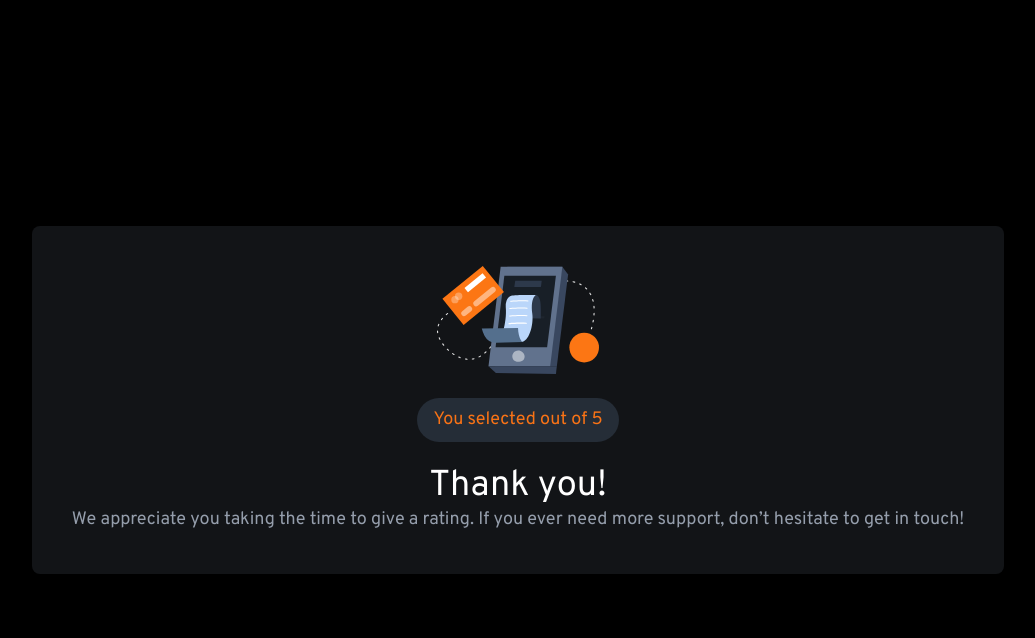
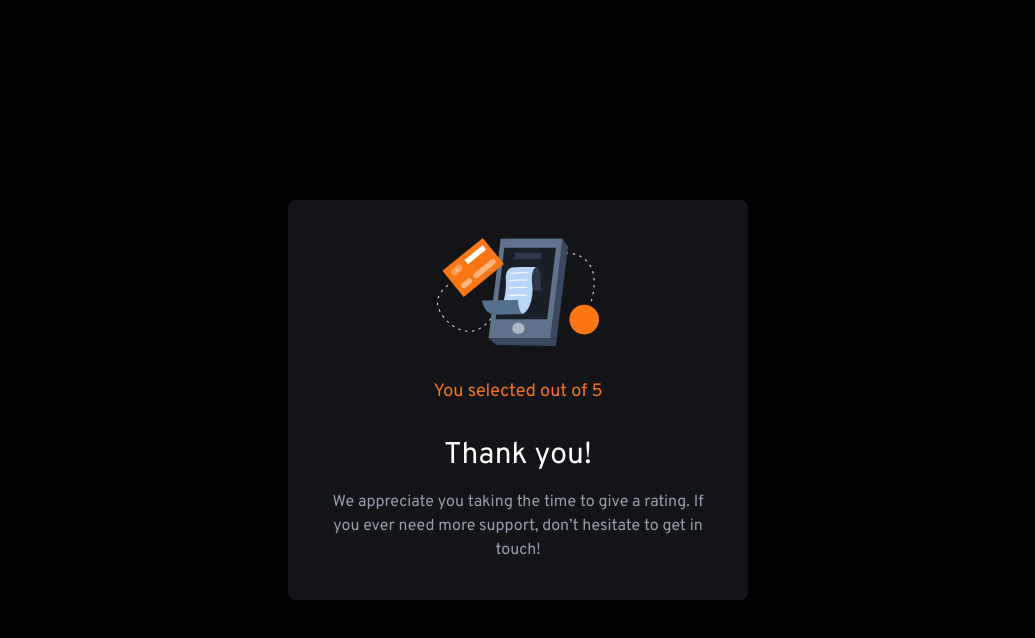
Before and after one commit to lavollmer/interactive-rating-component, a React (Vite) app: page / in a window 1280 px wide. Both pictures are taken after a click on the button "SUBMIT". Shown: the top 638 px of the page, without its empty margins (122-1157 px from the left). Built offline with nearby package versions, Linux system fonts and the light colour scheme.

Commit message:
fixed the icon start design

```diff
--- a/src/App.jsx
+++ b/src/App.jsx
@@ -9,7 +9,6 @@ function App() {
     <>
       <div className="flex flex-col font-overpass bg-black screen">
         <div className="flex flex-col bg-very-dark-blue rounded-lg p-10 space-y-16 h-100 w-100">
-
           <div>
             <Rating number={number} />
           </div>
--- a/src/components/Rating.jsx
+++ b/src/components/Rating.jsx
@@ -18,12 +18,12 @@ const Rating = ({ number }) => {
   };
 
   return (
-    <div className="flex flex-col space-y-6">
+    <div className="flex flex-col space-y-6 bg-very-dark-blue h-80 w-95">
       {isSubmitted ? (
-        <Thank rating={number} />
+        <Thank rating={number} className="bg-very-dark-blue" />
       ) : (
         <>
-         <div className="flex flex-col items-center justify-center bg-dark-blue rounded-full h-8 w-8">
+         <div className="flex flex-col bg-dark-blue text-xl font-bold py-2 px-2 rounded-full h-8 w-8">
             <img
               src={IconStar}
               alt="icon-star"
--- a/src/components/Thank.jsx
+++ b/src/components/Thank.jsx
@@ -3,19 +3,19 @@ import IllustrationThank from "../assets/illustration-thank-you.svg";
 
 const Thank = ({ rating }) => {
   return (
-    <div className="flex flex-col justify-center items-center">
+    <div className="flex flex-col justify-center items-center bg-very-dark-blue h-80 w-95">
       <div className="flex flex-col justify-center items-center space-y-6">
         <div>
           <img src={IllustrationThank} alt="illustration-thank-you" />
         </div>
-        <div className="flex flex-col justify-center items-center bg-dark-blue rounded-full py-2 px-4">
+        <div className="flex flex-col justify-center items-center bg-very-dark-blue rounded-full py-2 px-4">
           <p className="text-orange-500 text-lg">
             You selected {rating} out of 5
           </p>
         </div>
-        <div className="flex flex-col justify-center items-center">
-          <h1 className="text-white text-4xl">Thank you!</h1>
-          <p className="text-light-grey text-lg">
+        <div className="flex flex-col justify-center items-center space-y-4">
+          <h1 className="text-white text-3xl">Thank you!</h1>
+          <p className="text-light-grey text-md text-center">
             We appreciate you taking the time to give a rating. If you ever need
             more support, don’t hesitate to get in touch!
           </p>
--- a/tailwind.config.js
+++ b/tailwind.config.js
@@ -10,6 +10,10 @@ module.exports = {
       fontFamily: {
         overpass: ["Overpass", "sans-serif"],
       },
+      width: {
+        '90': '22.5rem',
+        '95': '23.75rem',
+      },
     },
   },
   plugins: [],
```
